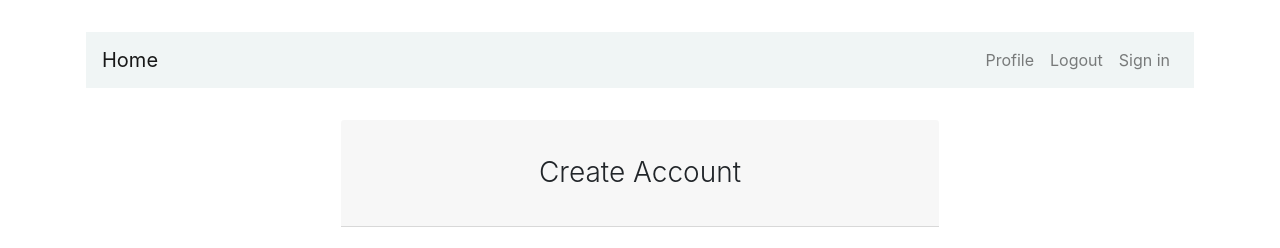
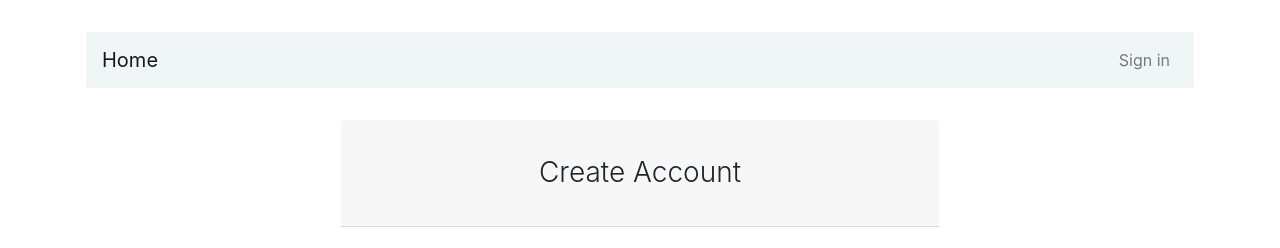
Before and after one commit to C-Ogamba/awwards, a Django app: page /register/ in a window 1280 px wide. Shown: the top 248 px of the page. Run offline with Django 4.2, Linux system fonts and the light colour scheme; some libraries are stand-ins or nearby versions.

Commit message:
Dev: add links to the login and logout routes

```diff
--- a/award/templates/users/base.html
+++ b/award/templates/users/base.html
@@ -24,9 +24,12 @@
             </button>
             <div class="collapse navbar-collapse" id="navbarCollapse">
                 <div class="navbar-nav ml-auto">
+                   {% if user.is_authenticated %}
                   <a href="#" class="nav-item nav-link">Profile</a>
-                  <a href="#" class="nav-item nav-link">Logout</a>
-                  <a href="#" class="nav-item nav-link">Sign in</a>
+                  <a href="{% url 'logout' %}" class="nav-item nav-link">Logout</a>
+                  {% else %}
+                   <a href="{% url 'login' %}" class="nav-item nav-link">Sign in</a>
+                  {% endif %}
                 </div>
             </div>
         </nav>
```
